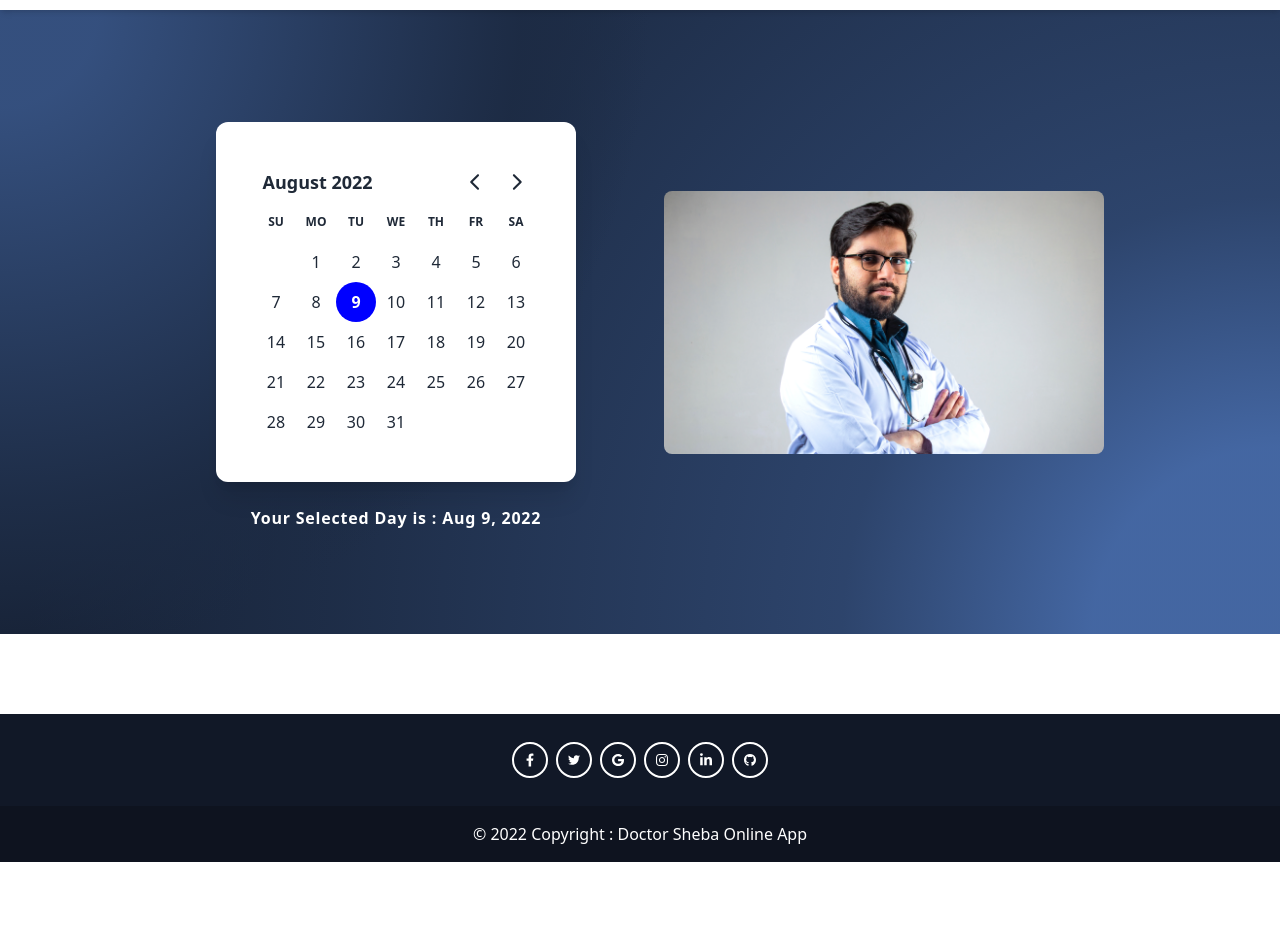
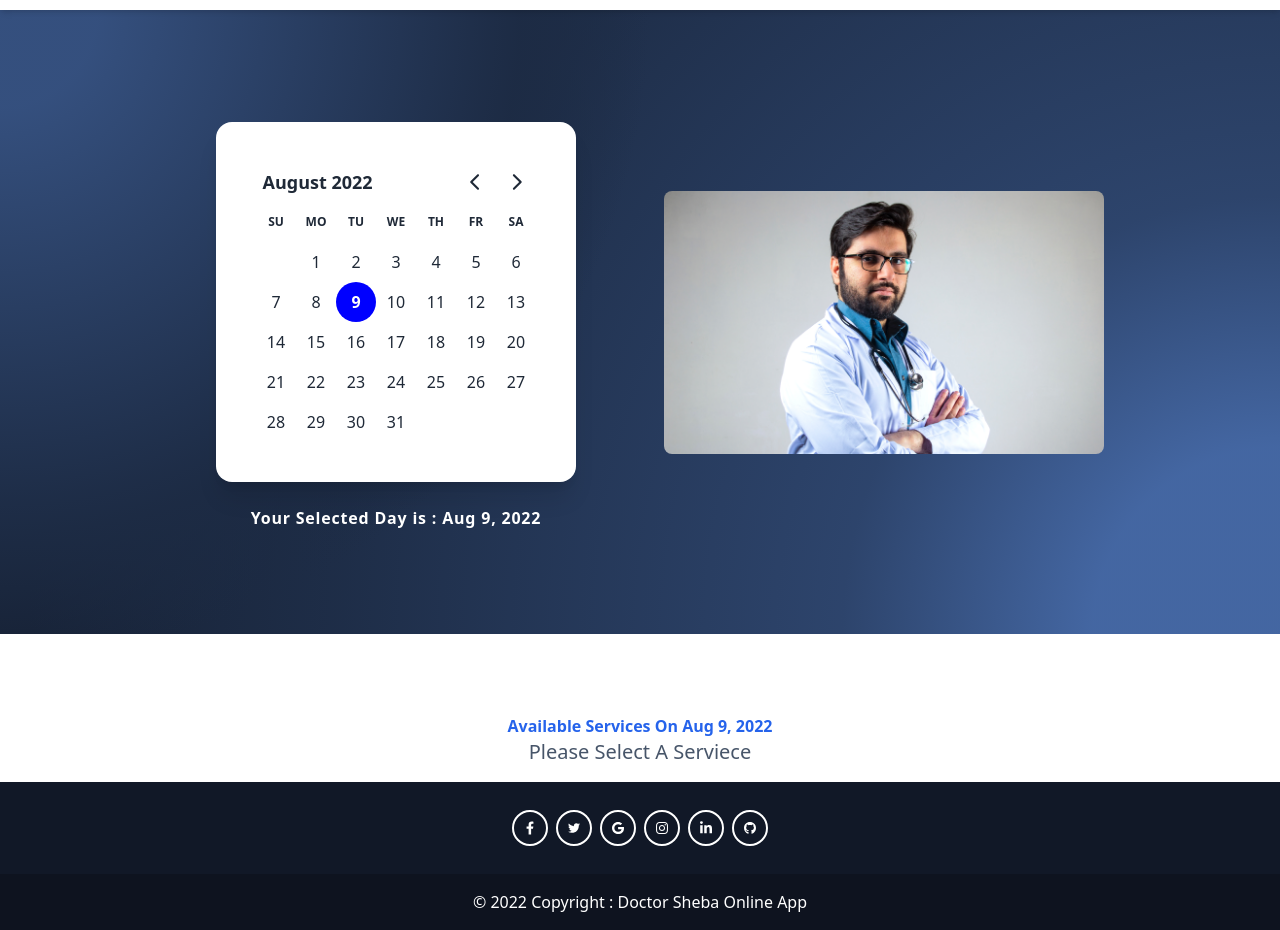
Before and after one commit to Shamaun-Nabi/DoctorSheba, a React (Create React App) app: page /appoint in a window 1280 px wide. Shown: the part 260-1190 px from the top of the page. Before the commit the page ends 1122 px from the top, so only its background shows below. Built offline with nearby package versions, Linux system fonts and the light colour scheme; what tw-elements would draw is missing.

Commit message:
lifting up data

```diff
--- a/src/Pages/Appointment.jsx
+++ b/src/Pages/Appointment.jsx
@@ -1,10 +1,13 @@
-import React from "react";
+import React, { useState } from "react";
+import AvailableService from "../components/AvailableService";
 import DatpickerBanner from "../components/DatpickerBanner";
 
 export default function Appointment() {
+  const [selected, setSelected] = useState(new Date());
   return (
     <>
-      <DatpickerBanner />
+      <DatpickerBanner selected={selected} setSelected={setSelected} />
+      <AvailableService selected={selected} />
     </>
   );
 }
--- /dev/null
+++ b/src/components/AvailableService.jsx
@@ -0,0 +1,15 @@
+import { format } from "date-fns";
+import React from "react";
+
+export default function AvailableService({ selected }) {
+  return (
+    <>
+      <div className="text-center">
+        <h3 className=" text-md text-blue-600 font-semibold">
+          Available Services On  {format(selected, "PP")}
+        </h3>
+        <p className="text-slate-600 text-xl">Please Select A Serviece</p>
+      </div>
+    </>
+  );
+}
--- a/src/components/DatpickerBanner.jsx
+++ b/src/components/DatpickerBanner.jsx
@@ -1,12 +1,9 @@
-import React, { useState } from "react";
 import SideImg from "../assets/images/doctorbanner.png";
 import { DayPicker } from "react-day-picker";
 import "react-day-picker/dist/style.css";
 import { format } from "date-fns";
 
-export default function DatpickerBanner() {
-  const [selected, setSelected] = useState(new Date());
-  console.log(selected);
+export default function DatpickerBanner({ selected, setSelected }) {
   return (
     <>
       <section className="mb-20 background-radial-gradient overflow-hidden">
@@ -23,7 +20,7 @@ export default function DatpickerBanner() {
               <div className="mb-0 md:mb-12 lg:mb-0 relative">
                 <div className=" flex justify-center rounded-xl">
                   <DayPicker
-                    className="bg-white p-10 rounded-xl shadow-xl"
+                    className="bg-white p-10 rounded-2xl shadow-xl"
                     mode="single"
                     selected={selected}
                     onSelect={setSelected}
```
